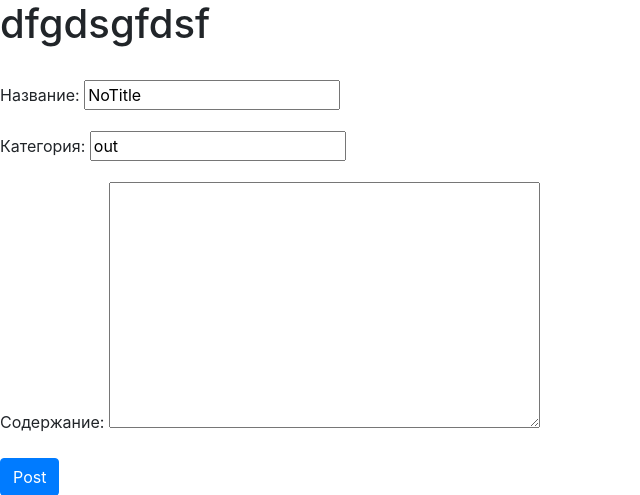
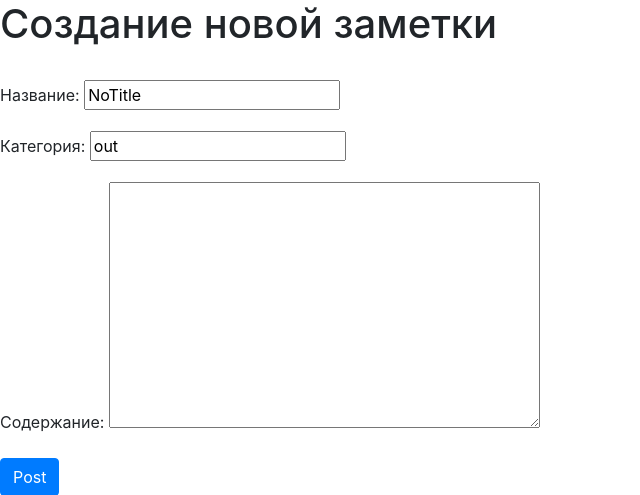
Before and after one commit to Svesh1-800/web-notes, a Django app: page /add_note/ in a window 1280 px wide. Shown: the part 56-551 px from the top of the page, without its empty margins (0-640 px from the left). Run offline with Django 3.2, Linux system fonts and the light colour scheme.

Commit message:
some tampletes changed

```diff
--- a/jnotes/notes/static/css/note-detail.css
+++ b/jnotes/notes/static/css/note-detail.css
@@ -2,5 +2,4 @@
     position: absolute;
     left: 10%;
     margin-top: 20px;
-    background-color: pink;
 }
--- a/jnotes/notes/templates/add_note.html
+++ b/jnotes/notes/templates/add_note.html
@@ -3,7 +3,7 @@
 {% block title %} СОЗДАТЕЛЬ {% endblock %}
 
 {% block content %}
-<h1>dfgdsgfdsf</h1>
+<h1>Создание новой заметки</h1>
 <br>
  <form method="POST">
         {% csrf_token %}
--- a/jnotes/notes/templates/categories_list.html
+++ b/jnotes/notes/templates/categories_list.html
@@ -8,7 +8,7 @@
 <div class="container">
 {% for category in categories %}
 
-<p><a href="{% url 'one-category' category %}">{{ category }}</a></p>
+<p>&bull; <a href="{% url 'one-category' category %}">{{ category }}</a></p>
 
 {% endfor %}
 </div>
```
